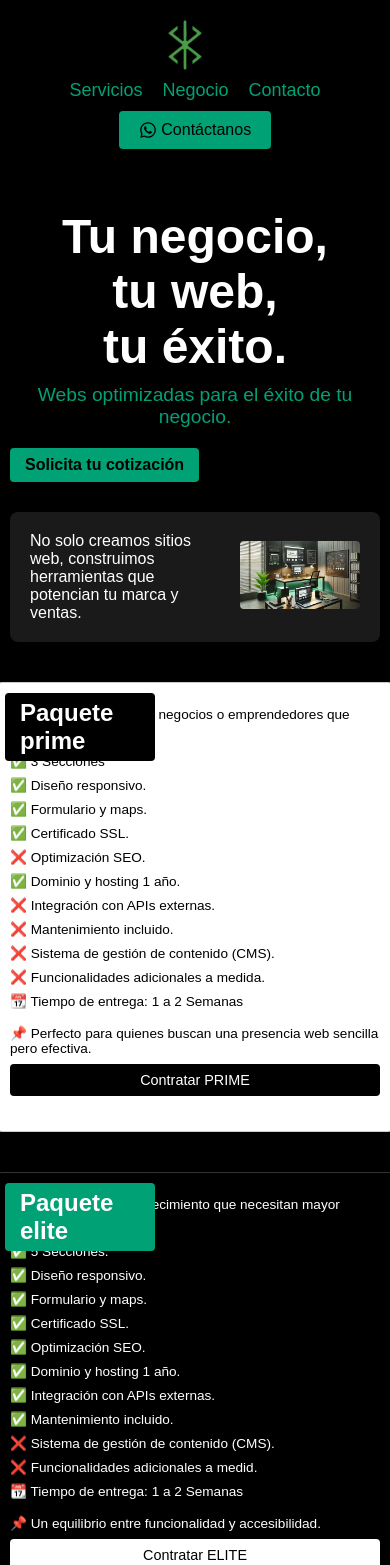
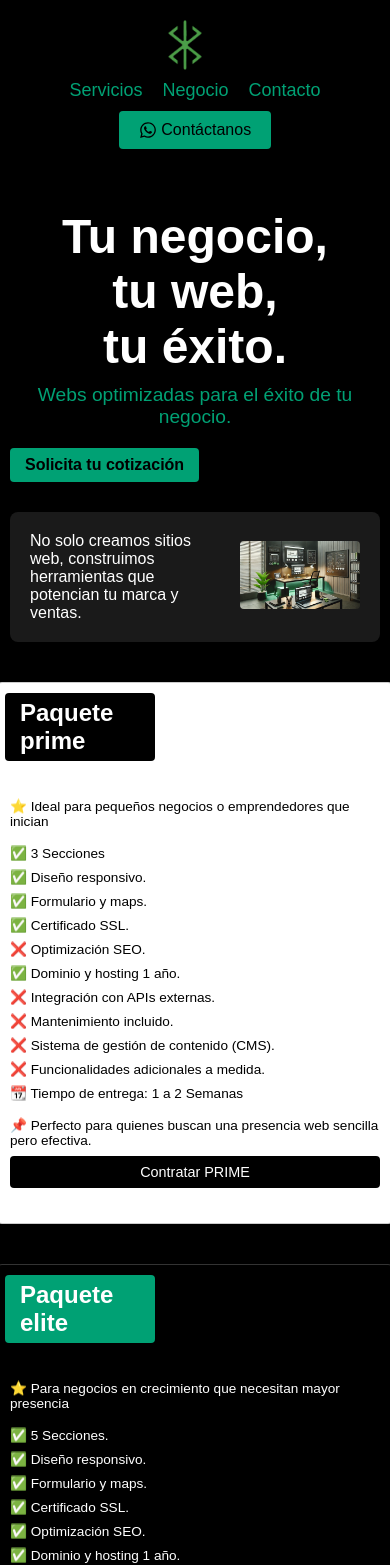
Before and after one commit to liceajj/01-codara, a React (Vite) app: page / in a window 390 px wide. Shown: the top 1565 px of the page. Built offline with nearby package versions, Linux system fonts and the light colour scheme; a web font is replaced by a local one.

Commit message:
Arrglar el problema de FeaturesSection del espacio y cambiar el numero de contacto de los botones

```diff
--- a/index.html
+++ b/index.html
@@ -2,7 +2,7 @@
 <html lang="es">
   <head>
     <meta charset="UTF-8" />
-    <link rel="icon" type="image/svg+xml" href="/vite.svg" />
+    <link rel="icon" type="image" href="./public/images/logo-fondo.png" />
     <meta name="viewport" content="width=device-width, initial-scale=1.0" />
     <title>Vite + React</title>
     <link rel="preconnect" href="https://fonts.googleapis.com">
--- a/src/components/ContactSection/ContactSection.jsx
+++ b/src/components/ContactSection/ContactSection.jsx
@@ -15,7 +15,7 @@ const ContactSection = () => {
           <p className="cs-subtitle">
             En menos de 30 minutos tendrás una respuesta y en menos de 24 horas, tu cotización.
           </p>
-          <a href="https://wa.me/1234567890" target="_blank" rel="noopener noreferrer">
+          <a href="https://wa.me/525540044508" target="_blank" rel="noopener noreferrer">
             <button className="cs-cta">Quiero cotizar</button>
           </a>
         </div>
--- a/src/components/FeaturesSection/FeaturesSection.css
+++ b/src/components/FeaturesSection/FeaturesSection.css
@@ -1,15 +1,11 @@
-/* Contenedor de la sección */
 .features-section {
   position: relative;
   min-height: 100vh;
   background-color: black;
   padding: 40px 20px;
   scroll-snap-align: start;
-
-
 }
 
-/* Contenedor sticky con disposición horizontal */
 .features-container {
   position: sticky;
   top: 0;
@@ -17,27 +13,24 @@
   gap: 20px;
 }
 
-/* Estilos base para todas las cards */
 .feature-card {
   background-color: #1a1a1a;
   border: 1px solid #00a174;
   border-radius: 8px;
   padding: 20px;
-  width: 320px; /* Más ancha */
+  width: 320px;
   opacity: 0;
   transform: translate(150%, 150%);
   transition: transform 0.8s ease, opacity 0.8s ease,
   background-color 0.3s ease, color 0.3s ease;
   position: relative;
   overflow: hidden;
-  /* Configuramos el layout interno para que el botón se ubique abajo */
   display: flex;
   flex-direction: column;
   justify-content: space-between;
-  min-height: 400px; /* Ajusta este valor según el contenido */
+  min-height: 400px;
 }
 
-/* Hover para invertir el fondo y el color del texto */
 .white-card {
   background-color: white;
   color: black;
@@ -58,12 +51,11 @@
   color: black;
 }
 
-/* Etiqueta: "Paquete" arriba y el nombre en minúsculas abajo */
 .card-label {
   position: absolute;
   top: 10px;
   left: 10px;
-  padding: 8px 20px; /* Mayor padding para hacerla más ancha */
+  padding: 8px 20px;
   min-width: 150px;
   font-size: 1.8rem;
   font-weight: bold;
@@ -71,7 +63,6 @@
   transition: background-color 0.3s ease, color 0.3s ease;
 }
 
-/* Etiqueta para white-card */
 .white-card .card-label {
   background-color: black;
   color: white;
@@ -81,7 +72,6 @@
   color: black;
 }
 
-/* Etiqueta para black-card */
 .black-card .card-label {
   background-color: #00a174;
   color: white;
@@ -91,7 +81,6 @@
   color: white;
 }
 
-/* Espaciado para el contenido principal */
 .feature-description,
 .feature-details p,
 .feature-note {
@@ -99,12 +88,10 @@
   margin: 10px 0;
 }
 
-/* Ajustamos el margen superior para que el contenido no quede muy abajo */
 .feature-description {
   margin-top: 100px;
 }
 
-/* Botón base: mismo tamaño, centrado y pegado a la parte inferior */
 .feature-cta {
   width: 80%;
   padding: 10px 20px;
@@ -114,11 +101,10 @@
   transition: background-color 0.3s ease, color 0.3s ease;
   font-size: 1rem;
   align-self: center;
-  margin-top: auto;  /* Empuja el botón hacia el final del contenedor */
+  margin-top: auto;
   margin-bottom: 20px;
 }
 
-/* Botón para white-card */
 .white-card .feature-cta {
   background-color: black;
   color: white;
@@ -128,7 +114,6 @@
   color: white;
 }
 
-/* Botón para black-card */
 .black-card .feature-cta {
   background-color: white;
   color: black;
@@ -138,24 +123,23 @@
   color: white;
 }
 
-/* Espaciador para permitir que el scroll continúe */
 .features-scroll-spacer {
   height: 150vh;
-  width: 100%;
-
 }
 
-/* ================= Responsive ================= */
 
-/* Para pantallas medianas (tablet) */
 @media (max-width: 768px) {
   .features-container {
     flex-direction: column;
     align-items: center;
   }
+
+  .features-scroll-spacer {
+    height: 50vh;
+  }
+
   .feature-card {
     width: 90%;
-    /* En móviles podemos omitir la animación de transformación si se desea */
     transform: none;
     opacity: 1;
     margin-bottom: 20px;
@@ -167,6 +151,9 @@
     font-size: 0.9rem;
     margin: 8px 0;
   }
+  .feature-description {
+    margin-top: 100px;
+  }
   .feature-cta {
     width: 100%;
     font-size: 1rem;
@@ -174,11 +161,15 @@
   }
 }
 
-/* Para pantallas pequeñas (móviles) */
 @media (max-width: 480px) {
   .features-section {
     padding: 20px 10px;
   }
+
+  .features-scroll-spacer {
+    height: 5vh;
+  }
+
   .feature-card {
     width: 100%;
     padding: 15px;
@@ -193,6 +184,9 @@
   .feature-note {
     font-size: 0.85rem;
   }
+  .feature-description {
+    margin-top: 100px;
+  }
   .feature-cta {
     padding: 8px 15px;
     font-size: 0.9rem;
--- a/src/components/FeaturesSection/FeaturesSection.jsx
+++ b/src/components/FeaturesSection/FeaturesSection.jsx
@@ -21,7 +21,7 @@ const features = [
     ],
     note: "📌 Perfecto para quienes buscan una presencia web sencilla pero efectiva.",
     buttonText: "Contratar PRIME",
-    buttonLink: "#"
+    buttonLink: "https://wa.me/1234567890?text=Hola,%20estoy%20interesado%20en%20sus%20servicios"
   },
   {
     package: "Paquete ELITE",
@@ -41,7 +41,7 @@ const features = [
     ],
     note: "📌 Un equilibrio entre funcionalidad y accesibilidad.",
     buttonText: "Contratar ELITE",
-    buttonLink: "#"
+    buttonLink: "https://wa.me/1234567890?text=Hola,%20estoy%20interesado%20en%20sus%20servicios"
   },
   {
     package: "Paquete MASTER",
@@ -53,15 +53,15 @@ const features = [
       "✅ Certificado SSL.",
       "✅ Optimización SEO.",
       "✅ Dominio y hosting 1 año.",
-      "❌ Integración con APIs externas.",
-      "❌ Mantenimiento incluido.",
+      "✅ Integración con APIs externas.",
+      "✅ Mantenimiento incluido.",
       "❌ Sistema de gestión de contenido (CMS).",
       "❌ Funcionalidades adicionales a medida.",
       "📆 Tiempo de entrega: 3 a 4 Semanas"
     ],
     note: "📌 Ideal para negocios que requieren una web más avanzada y dinámica.",
     buttonText: "Contratar MASTER",
-    buttonLink: "#"
+    buttonLink: "https://wa.me/1234567890?text=Hola,%20estoy%20interesado%20en%20sus%20servicios"
   },
   {
     package: "Paquete ULTIMATE",
@@ -81,7 +81,7 @@ const features = [
     ],
     note: "📌 Para empresas o emprendedores que necesitan un sitio web potente y escalable.",
     buttonText: "Contratar ULTIMATE",
-    buttonLink: "#"
+    buttonLink: "https://wa.me/1234567890?text=Hola,%20estoy%20interesado%20en%20sus%20servicios"
   }
 ];
 
@@ -122,9 +122,7 @@ const FeaturesSection = () => {
             transform: `translate(${translateValue}%, ${translateValue}%)`,
             opacity: progress
           };
-          // Extraer solo el nombre sin "Paquete"
           const packageName = item.package.replace(/^Paquete\s+/i, '');
-          // La segunda card (índice 1) será "black-card", las demás "white-card"
           const cardClass = index === 1 ? "black-card" : "white-card";
           return (
             <div
--- a/src/components/Header/Header.jsx
+++ b/src/components/Header/Header.jsx
@@ -14,7 +14,7 @@ const Header = () => {
         </nav>
       </div>
       <div className="header-right">
-        <a href="https://wa.me/1234567890" target="_blank" rel="noopener noreferrer" className="contact-link">
+        <a href="https://wa.me/525540044508" target="_blank" rel="noopener noreferrer" className="contact-link">
           <button className="contact-button">
             <FaWhatsapp className="whatsapp-icon" />&nbsp;Contáctanos
           </button>
--- a/src/components/HeroSection/HeroSection.jsx
+++ b/src/components/HeroSection/HeroSection.jsx
@@ -17,7 +17,7 @@ const HeroSection = () => {
           Webs optimizadas para el éxito de tu negocio.
           </p>
           <a
-            href="https://wa.me/123456789"
+            href="https://wa.me/525540044508"
             target="_blank"
             rel="noopener noreferrer"
           >
--- a/src/index.css
+++ b/src/index.css
@@ -9,7 +9,15 @@
     box-sizing: border-box;
 }
 
-.min-h-screen{
-    width: 100%;
+.landing-wrapper {
+    max-width: 100%;
     overflow-x: hidden;
-}
+  }
+
+  @media (max-width: 768px) {
+    .features-section {
+      max-width: 100%;
+      overflow-x: hidden;
+    }
+    /* Asegúrate de que todos los elementos internos no tengan anchos fijos mayores a 100% */
+  }
```
